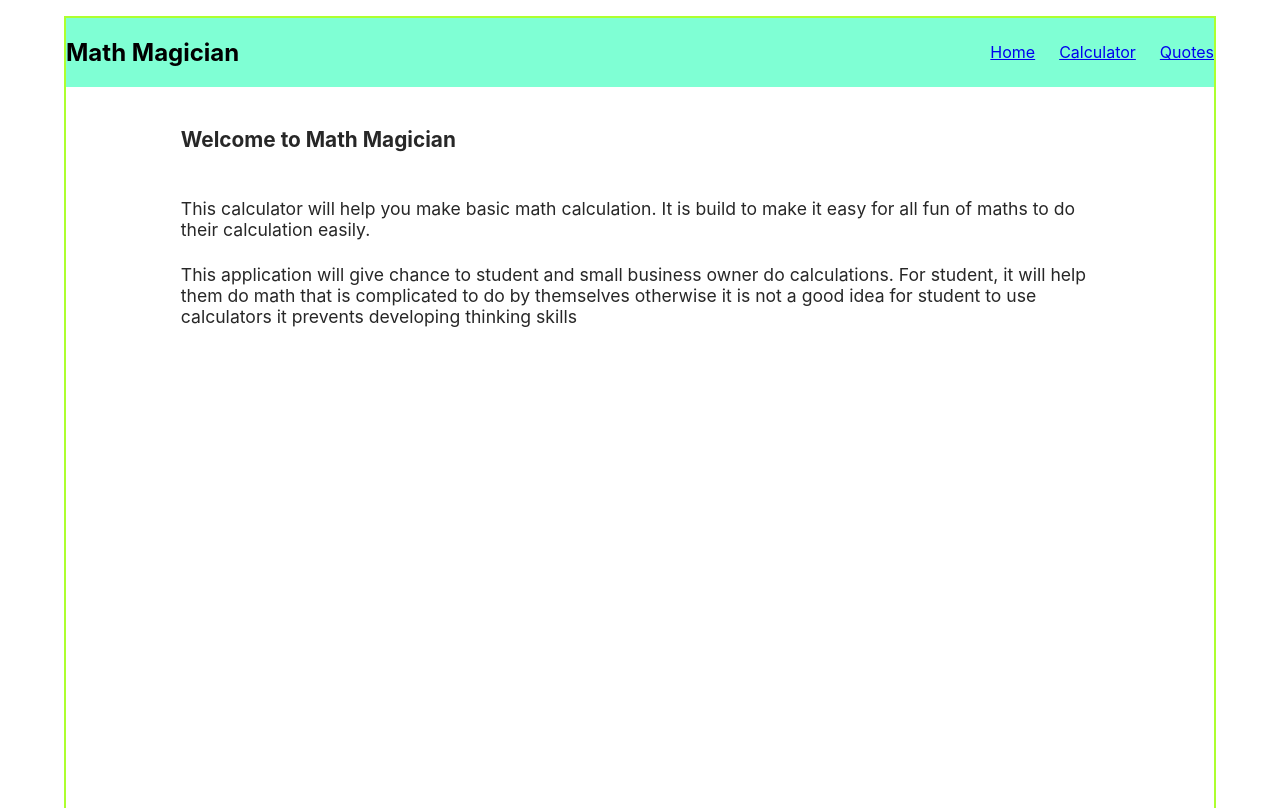
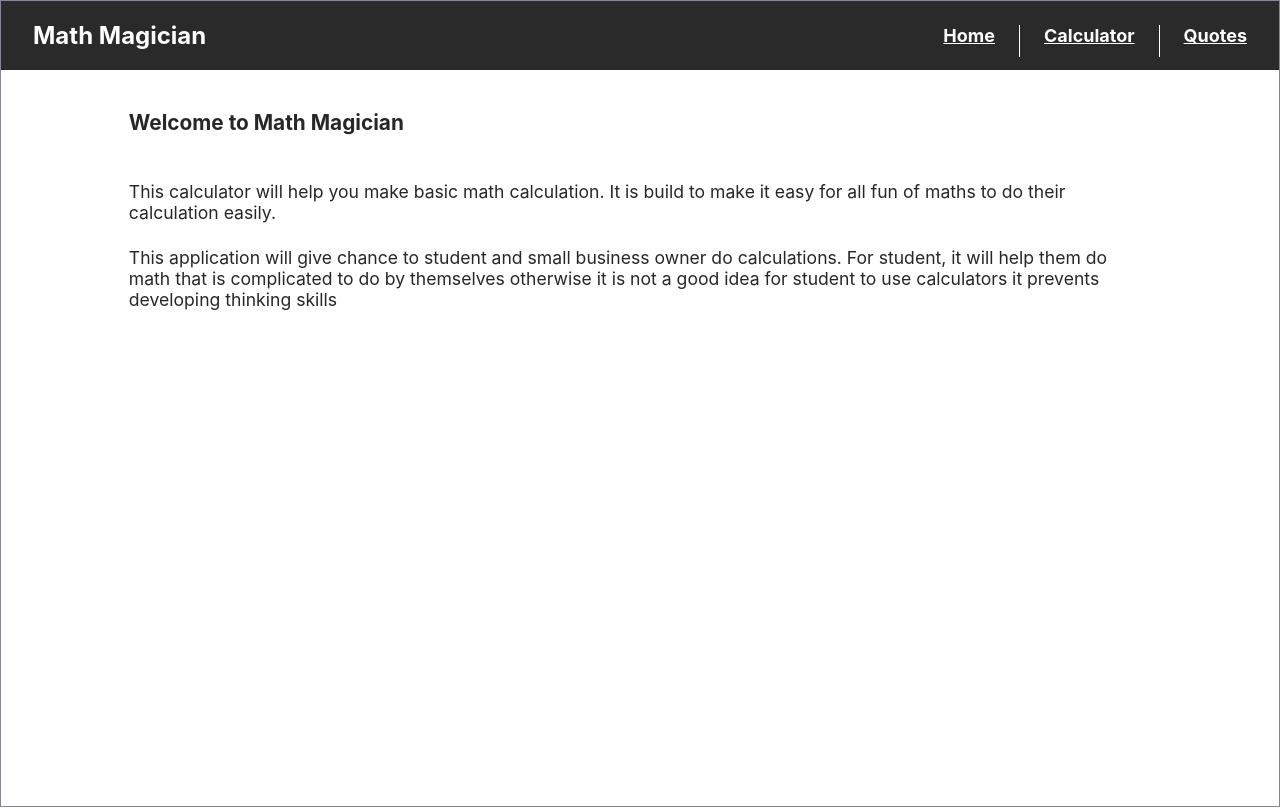
Before and after one commit to ndikumanaisaie/math-magician, a React (Create React App) app: page / in a window 1280 px wide. Shown: the top 808 px of the page. Built offline with nearby package versions, Linux system fonts and the light colour scheme.

Commit message:
Change styles to match wireframe

```diff
--- a/src/assets/styles/styles.css
+++ b/src/assets/styles/styles.css
@@ -27,7 +27,7 @@ body {
 
 .screen {
   background-color: #858693;
-  height: 100px;
+  height: 70px;
   margin: 0;
   width: 100%;
   padding: 0 10px;
@@ -55,7 +55,7 @@ button {
   color: rgb(0, 0, 0);
   font-weight: bold;
   cursor: pointer;
-  height: 100px;
+  height: 80px;
   width: 100%;
 }
 
@@ -77,16 +77,21 @@ button:hover {
 }
 
 .main-container {
-  width: 90%;
-  margin: 1rem auto;
-  border: 2px solid greenyellow;
+  width: 100%;
+  border: 1px solid #858693;
 }
 
 .nav-bar {
   display: flex;
   justify-content: space-between;
-  background-color: aquamarine;
-  margin-bottom: 2rem;
+  background-color: rgb(42, 42, 42);
+  margin-bottom: 1rem;
+  padding: 0 2rem;
+}
+
+h2 {
+  font-size: 24px;
+  color: white;
 }
 
 .nav {
@@ -95,10 +100,21 @@ button:hover {
   margin-top: 1.5rem;
 }
 
+.nav a {
+  color: white;
+  font-weight: bold;
+  font-size: 18px;
+}
+
+.vertical-bar {
+  border-right: 1px solid rgb(255, 255, 255);
+  height: 2rem;
+}
+
 .home-section {
   width: 80%;
   margin: 3rem auto;
-  height: 100vh;
+  height: 80vh;
 }
 
 .paragraph {
@@ -120,6 +136,7 @@ p {
 .main-wrapper {
   display: flex;
   justify-content: space-between;
+  padding: 3rem;
 }
 
 .calc-title {
@@ -129,9 +146,9 @@ p {
 }
 
 .quote {
-  min-height: 100vh;
+  min-height: 90vh;
   display: flex;
-  align-items: center;
+  align-items: flex-start;
   justify-content: space-around;
   font-weight: bold;
   padding: 4rem;
--- a/src/components/Header.jsx
+++ b/src/components/Header.jsx
@@ -6,7 +6,9 @@ const Header = () => (
     <h2>Math Magician</h2>
     <div className="nav">
       <Link to="/">Home</Link>
+      <span className="vertical-bar" />
       <Link to="calculator">Calculator</Link>
+      <span className="vertical-bar" />
       <Link to="quotes">Quotes</Link>
     </div>
   </div>
```
